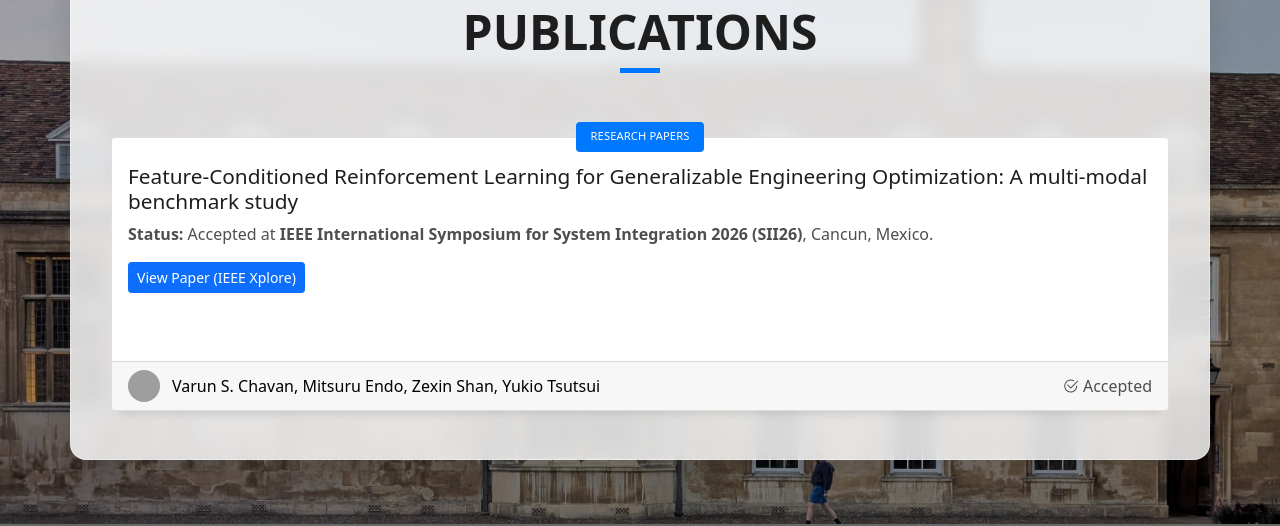
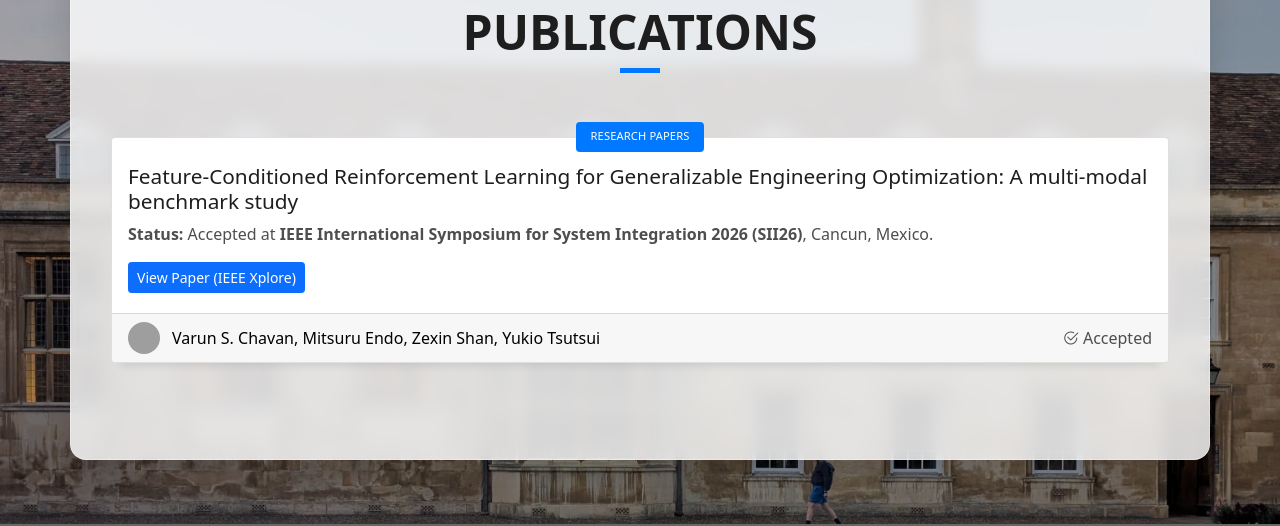
Before and after one commit to VarunC20/Website, a website: page index.html in a window 1280 px wide. Shown: the part 3253-3779 px from the top of the page. Drawn offline with Linux system fonts and the light colour scheme; no server answers; grey boxes are pictures that could not be loaded.

Commit message:
Update index.html

```diff
--- a/index.html
+++ b/index.html
@@ -281,7 +281,7 @@
 
         <div class="row g-4">
           <div class="col-lg-12">
-            <div class="card card-blog h-100">
+            <div class="card card-blog">
               <div class="card-body">
                 <div class="card-category-box">
                   <div class="card-category">
```
